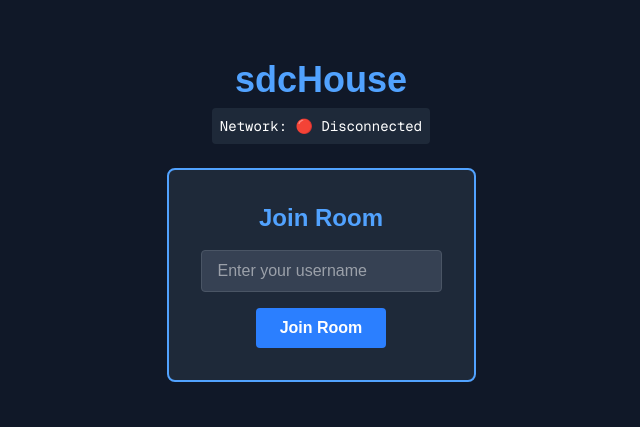
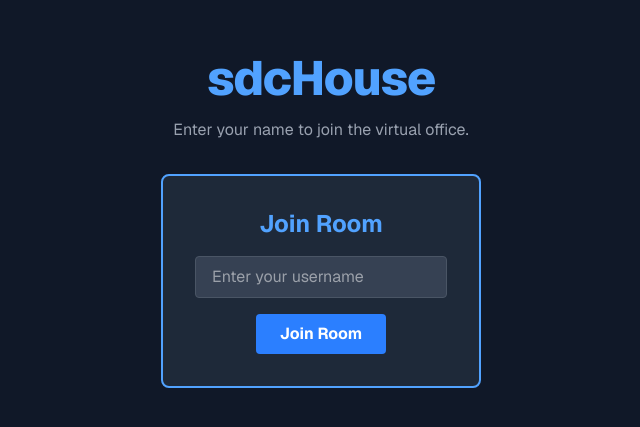
Before and after one commit to Purnendu5804/sdcHouse, a Next.js app in the folder client/: page / in a window 1280 px wide. Shown: the part 179-606 px from the top of the page, without its empty margins (319-959 px from the left). Built offline with nearby package versions, Linux system fonts and the light colour scheme; no server answers.

Commit message:
overlay UI

```diff
--- a/client/app/components/GameBoard.tsx
+++ b/client/app/components/GameBoard.tsx
@@ -5,16 +5,17 @@ interface GameBoardProps {
   direction: 'up' | 'down' | 'left' | 'right';
   otherPlayers: Record<string, any>;
   username: string;
-  boardSize: number;
+  boardWidth : number;
+  boardHeight : number
 }
 
-export default function GameBoard({ position, direction, otherPlayers, username, boardSize }: GameBoardProps) {
+export default function GameBoard({ position, direction, otherPlayers, username, boardHeight , boardWidth }: GameBoardProps) {
   return (
     <div
       className="relative overflow-hidden border-2 border-slate-700 rounded-xl shadow-2xl"
       style={{
-        width: `${boardSize}px`,
-        height: `${boardSize}px`,
+        width: `${boardWidth}px`,
+        height: `${boardHeight}px`,
         backgroundColor: '#0f172a',
         backgroundImage: `
           linear-gradient(rgba(255, 255, 255, 0.05) 1px, transparent 1px),
--- a/client/app/hooks/useWebRTC.ts
+++ b/client/app/hooks/useWebRTC.ts
@@ -7,7 +7,7 @@ export type PlayerPosition = {x : number ; y : number ; username?: string};
 
 const PROXIMITY_THRESHOLD =35;
 
-interface UseWebRTCProps {
+interface useWebRTCProps {
     socketRef : MutableRefObject<Socket | null>;
     isConnected : boolean,
     hasJoined : boolean,
@@ -15,13 +15,13 @@ interface UseWebRTCProps {
     otherPlayers : Record<string , PlayerPosition>;
 }
 
-export const UseWebRTC = ({
+export const useWebRTC = ({
     socketRef ,
     isConnected ,
     hasJoined ,
     position ,
     otherPlayers ,
-} : UseWebRTCProps) => {
+} : useWebRTCProps) => {
     const [localStream , setLocalStream] = useState<MediaStream | null>(null)
     const peersRef = useRef<Map<string , RTCPeerConnection>>(new Map());
 
--- a/client/app/page.tsx
+++ b/client/app/page.tsx
@@ -8,49 +8,42 @@ import GameBoard from "./components/GameBoard";
 import ChatBox , {ChatMessage} from "./components/ChatBox";
 import { calculateDistance } from "./utils/distance";
 import { useBoard } from "./hooks/useBoard";
-import { UseWebRTC } from "./hooks/useWebRTC";
-
-
+import { useWebRTC } from "./hooks/useWebRTC"; // Note: conventionally hooks are lowercase 'useWebRTC'
 
 //constants for out room physics
-const BOARD_SIZE = 500;
+const BOARD_SIZE = 1080;
+const BOARD_WIDTH = 1920;
+const BOARD_HEIGHT = 2000;
 const DOT_SIZE = 25;
 const STEP_SIZE = 25;
 
-
 const PROXIMITY_THRESHOLD = 35;
 
-
 type PlayerPosition = {x : number , y : number , username?: string};
-
 
 export default function Home () {
   const [isConnected , setIsConnected] = useState<boolean>(false);
   const [username , setUsername] = useState<string>("");
   const [hasJoined , setHasJoined] = useState<boolean>(false);
-
-
+  const [isChatOpen , setIsChatOpen] = useState<boolean>(false);
 
   // doosre players ko set karne ke liye
   const[otherPlayers , setOtherPlayers] = useState<Record<string , PlayerPosition>>({});
-
 
   const [messages , setMessages] = useState<ChatMessage[]>([]);
 
   // use a ref to hold the socket instance so it persists across renders
   const socketRef  = useRef<Socket | null>(null);
 
-
-  // state to hold audio stream
+  // state to hold audio stream (Note: If this is inside useWebRTC now, you can remove it here)
   const[localStream , setLocalStream] = useState<MediaStream | null > (null);
 
   //socketId -> RTCPeerConnection
   //track active connection so we don't try to call the same person several times;
-
+  // (Note: If this is inside useWebRTC now, you can remove it here)
   const peersRef = useRef<Map<String , RTCPeerConnection>>(new Map());
 
   useEffect(() => {
-
     // connect inside the component lifecycle
     socketRef.current = io("http://localhost:3001");
     socketRef.current.on("connect" , () => setIsConnected(true));
@@ -88,12 +81,10 @@ const { position , direction} = useBoard({
     onMove : (newPos) => {
       socketRef.current?.emit("move" , newPos);
     }
-})
-
+  });
 
   //all the RTC logic (reduced)
-
-const { initialiseMedia } = UseWebRTC({
+  const { initialiseMedia } = useWebRTC({
     socketRef ,
     isConnected ,
     hasJoined,
@@ -101,17 +92,16 @@ const { initialiseMedia } = UseWebRTC({
     otherPlayers
   });
 
+  return (
+    <div className="relative w-screen h-screen overflow-hidden bg-gray-900 text-white font-sans">
 
- return (
-    <div className="flex flex-col items-center justify-center min-h-screen bg-gray-900 text-white">
-      <div className="mb-6">
-        <h1 className="text-4xl font-bold mb-2 text-center text-blue-400">sdcHouse</h1>
-        <p className="text-center text-sm font-mono bg-gray-800 p-2 rounded">
-          Network: {isConnected ? "🟢 Connected" : "🔴 Disconnected"}
-        </p>
+      {/* 1. LOBBY SCREEN OVERLAY */}
+      {!hasJoined ? (
+        <div className="absolute inset-0 z-50 flex flex-col items-center justify-center bg-gray-900">
+          <div className="mb-8 text-center">
+            <h1 className="text-5xl font-extrabold mb-4 text-blue-400 tracking-tight">sdcHouse</h1>
+            <p className="text-gray-400">Enter your name to join the virtual office.</p>
           </div>
-
-      {!hasJoined ? (
           <Lobby
             username={username}
             setUsername={setUsername}
@@ -124,24 +114,58 @@ const { initialiseMedia } = UseWebRTC({
               }
             }}
           />
+        </div>
       ) : (
-        <div className="flex flex-row items-start justify-center">
+
+      /* 2. THE METAVERSE (MAIN UI) */
+        <>
+          {/* Base Layer: The Game Board fills the screen */}
+          <div className="absolute inset-0 z-0 overflow-auto bg-[#0f172a]">
             <GameBoard
               position={position}
               direction={direction}
               otherPlayers={otherPlayers}
-          username = {username}
-          boardSize={BOARD_SIZE}
+              username={username}
+              boardHeight={BOARD_HEIGHT}
+              boardWidth={BOARD_WIDTH}
             />
+          </div>
 
+          {/* HUD Overlay: Top Left (Status & Branding) */}
+          <div className="absolute top-4 left-4 z-40 flex flex-col gap-2 pointer-events-none">
+            <div className="bg-slate-800/90 backdrop-blur-sm px-4 py-2 rounded-lg border border-slate-700 shadow-lg inline-block">
+              <h1 className="text-xl font-bold text-blue-400">sdcHouse</h1>
+            </div>
+            <div className="bg-slate-800/90 backdrop-blur-sm px-3 py-1.5 rounded-lg border border-slate-700 shadow-lg flex items-center gap-2 inline-flex w-max">
+              <div className={`w-2.5 h-2.5 rounded-full ${isConnected ? 'bg-green-500' : 'bg-red-500 animate-pulse'}`} />
+              <span className="text-xs font-mono font-medium text-gray-300">
+                {isConnected ? 'Connected' : 'Reconnecting...'}
+              </span>
+            </div>
+          </div>
+
+          {/* HUD Overlay: Bottom Right (Action Buttons) */}
+          <div className="absolute bottom-6 right-6 z-40 flex gap-3">
+             <button
+                onClick={() => setIsChatOpen(!isChatOpen)}
+                className={`p-4 rounded-full shadow-xl transition-all flex items-center justify-center ${isChatOpen ? 'bg-slate-700 hover:bg-slate-600' : 'bg-blue-600 hover:bg-blue-500'}`}
+             >
+                {/* A simple message icon using pure CSS shapes */}
+                <div className="w-5 h-5 bg-white rounded-sm relative before:absolute before:w-0 before:h-0 before:border-l-4 before:border-r-4 before:border-t-4 before:border-transparent before:border-t-white before:-bottom-1 before:left-1" />
+             </button>
+          </div>
+
+          {/* HUD Overlay: The Chat Drawer */}
+          {isChatOpen && (
+            <div className="absolute bottom-24 right-6 z-50 w-80 shadow-2xl animate-in slide-in-from-bottom-5 fade-in duration-200">
               <ChatBox
                 messages={messages}
                 onSendMessage={(text) => socketRef.current?.emit("sendChat" , text)}
                 localSocketId={socketRef.current?.id}
               />
             </div>
-
-
+          )}
+        </>
       )}
     </div>
   );
```
Lines whose indentation alone changed are shown as unchanged.
